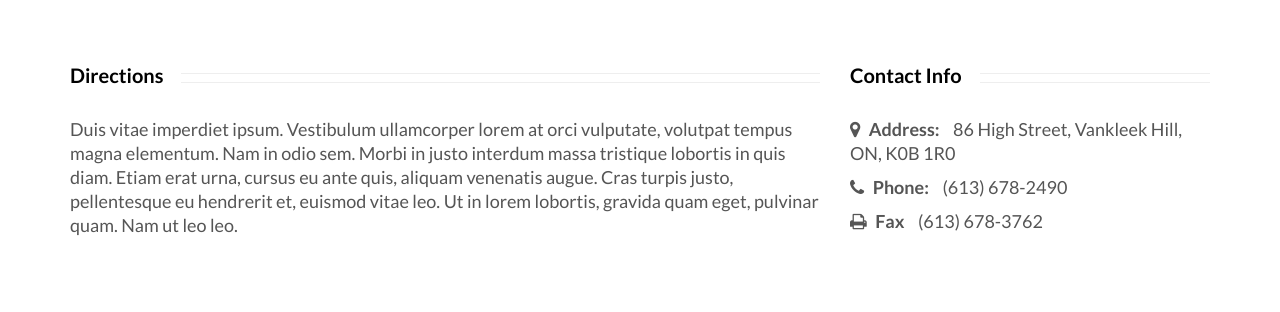
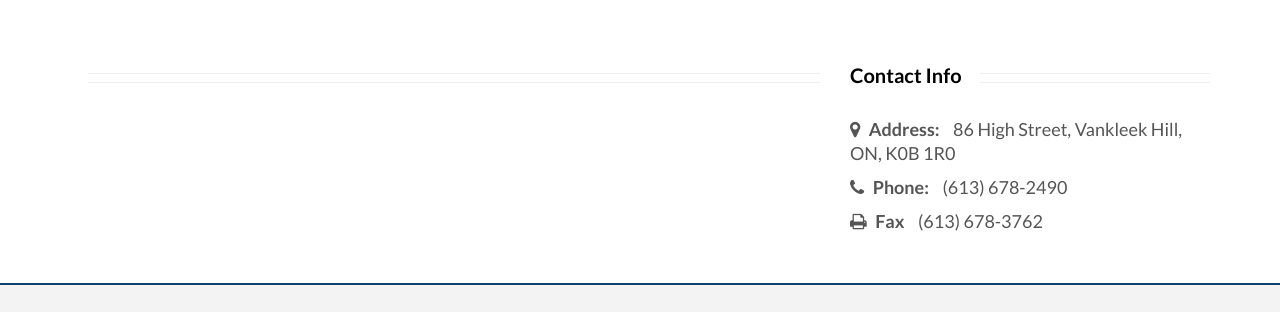
Before and after one commit to skslaw/skslaw.github.io, a plain HTML site: page contact/vankleek.html in a window 1280 px wide. Shown: the part 681-993 px from the top of the page. Drawn offline with nearby package versions, Linux system fonts and the light colour scheme; some packages are replaced by stand-ins of ours; grey boxes are pictures that could not be loaded; a script that the page names is missing.

Commit message:
Update vankleek.html

```diff
--- a/contact/vankleek.html
+++ b/contact/vankleek.html
@@ -124,9 +124,9 @@
 				<div class="container">
 						<div class="row">
 								<div class="col-md-8 margin30">
-										<h3 class="heading">Directions</h3>
+										<h3 class="heading"></h3>
 										<p>
-												Duis vitae imperdiet ipsum. Vestibulum ullamcorper lorem at orci vulputate, volutpat tempus magna elementum. Nam in odio sem. Morbi in justo interdum massa tristique lobortis in quis diam. Etiam erat urna, cursus eu ante quis, aliquam venenatis augue. Cras turpis justo, pellentesque eu hendrerit et, euismod vitae leo. Ut in lorem lobortis, gravida quam eget, pulvinar quam. Nam ut leo leo.
+
 										</p>
 								</div>
 								<div class="col-md-4">
```
